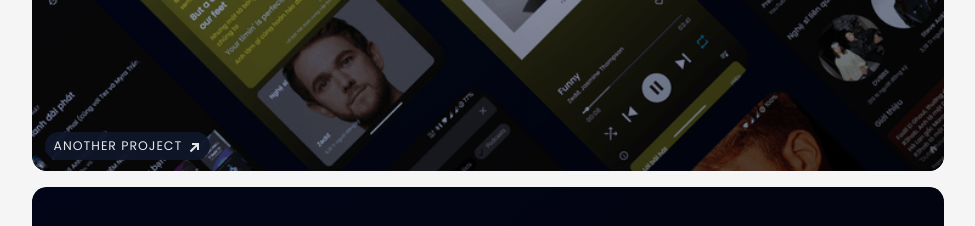
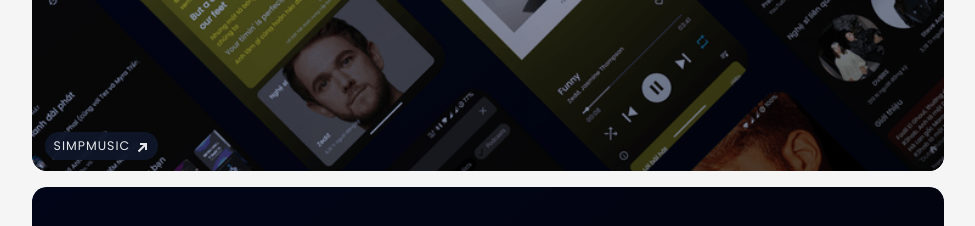
Before and after one commit to jusnie/Juanie-Portfolio, a plain HTML site: page index.html in a window 1280 px wide. Shown: the part 2760-2986 px from the top of the page, without its empty margins (152-1127 px from the left). Drawn offline with Linux system fonts and the light colour scheme.

Commit message:
Update index.html

```diff
--- a/index.html
+++ b/index.html
@@ -451,11 +451,11 @@
             rel="noopener"
           >
             <div class="project-image-inner">
-              <img src="SimpMusic.jpg" alt="Another Project preview">
+              <img src="SimpMusic.jpg" alt="SimpMusic Preview">
               <div class="project-image-overlay"></div>
 
               <div class="project-image-footer">
-                <span class="project-image-title">Another Project</span>
+                <span class="project-image-title">SimpMusic</span>
                 <span class="project-image-visit">
                   <span class="gg-arrow-top-right"></span>
                 </span>
```
